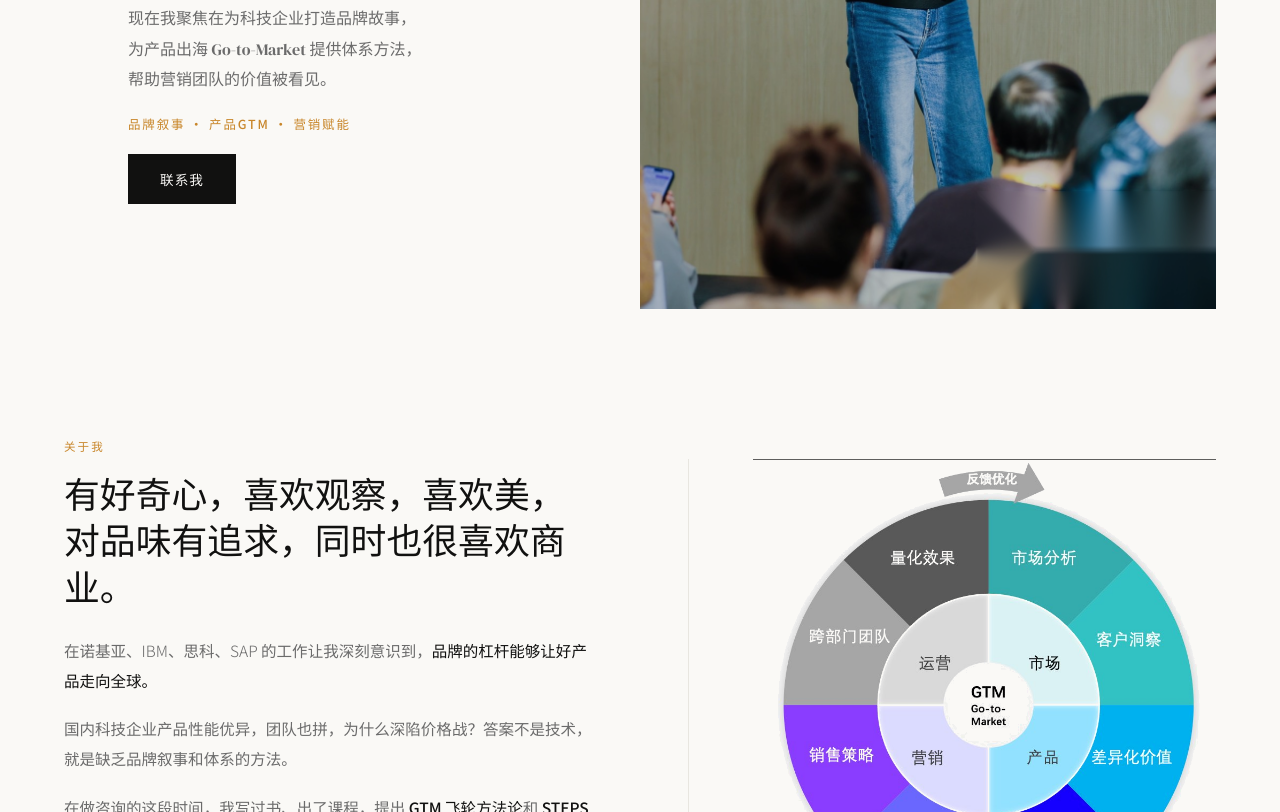
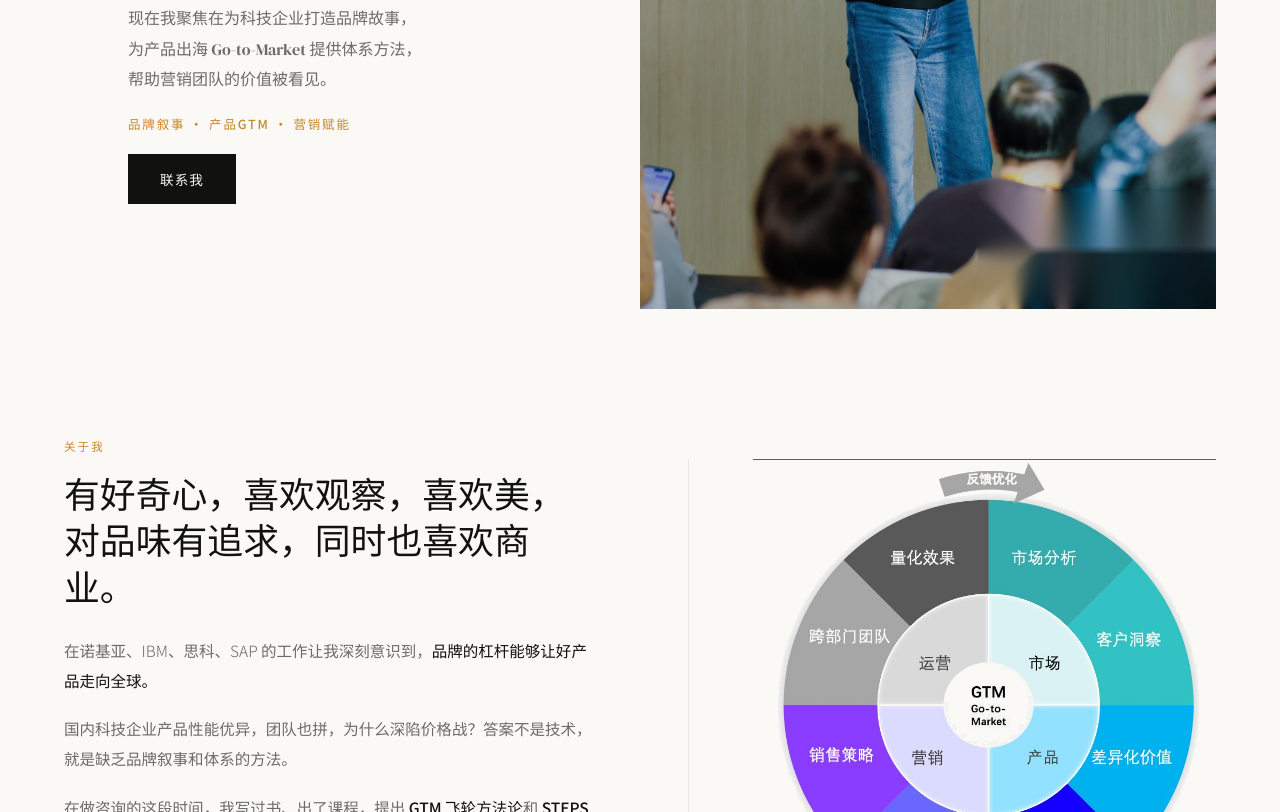
Before and after one commit to HanniPeng/personal-website, a plain HTML site: page index.html in a window 1280 px wide. Shown: the part 427-1239 px from the top of the page. Drawn offline with Linux system fonts and the light colour scheme.

Commit message:
Update index.html

```diff
--- a/index.html
+++ b/index.html
@@ -585,7 +585,7 @@
   <section class="about" id="about">
     <div class="about-text fade-in">
       <div class="section-label">关于我</div>
-      <h2 class="section-title" style="font-family: var(--serif);">有好奇心，喜欢观察，喜欢美，<br>对品味有追求，同时也很喜欢商业。</h2>
+      <h2 class="section-title" style="font-family: var(--serif);">有好奇心，喜欢观察，喜欢美，<br>对品味有追求，同时也喜欢商业。</h2>
       <p>在诺基亚、IBM、思科、SAP 的工作让我深刻意识到，<strong>品牌的杠杆能够让好产品走向全球。</strong></p>
       <p>国内科技企业产品性能优异，团队也拼，为什么深陷价格战？答案不是技术，就是缺乏品牌叙事和体系的方法。</p>
       <p>在做咨询的这段时间，我写过书、出了课程，提出 <strong>GTM 飞轮方法论</strong>和 <strong>STEPS 营销操作系统</strong>。我还是个持续写作者，公众号《时光笔记簿》已经写了快 6 年。</p>
```
